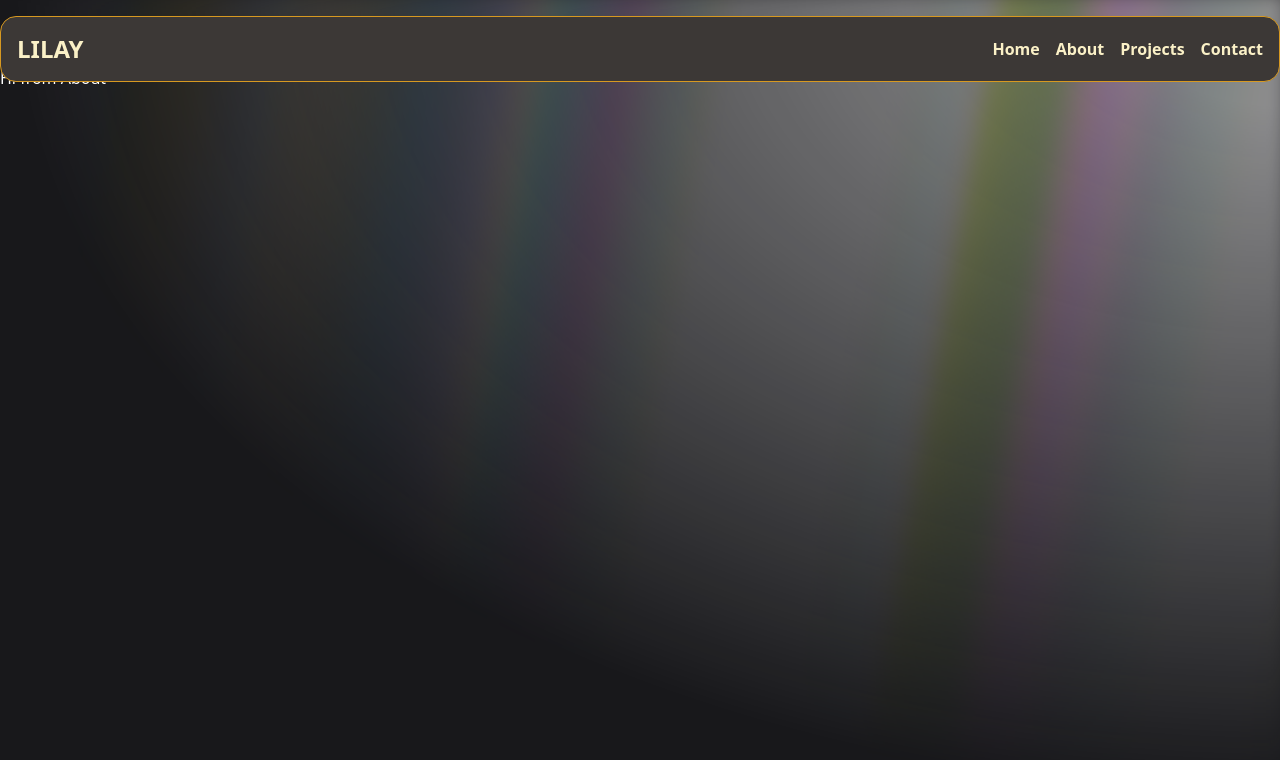
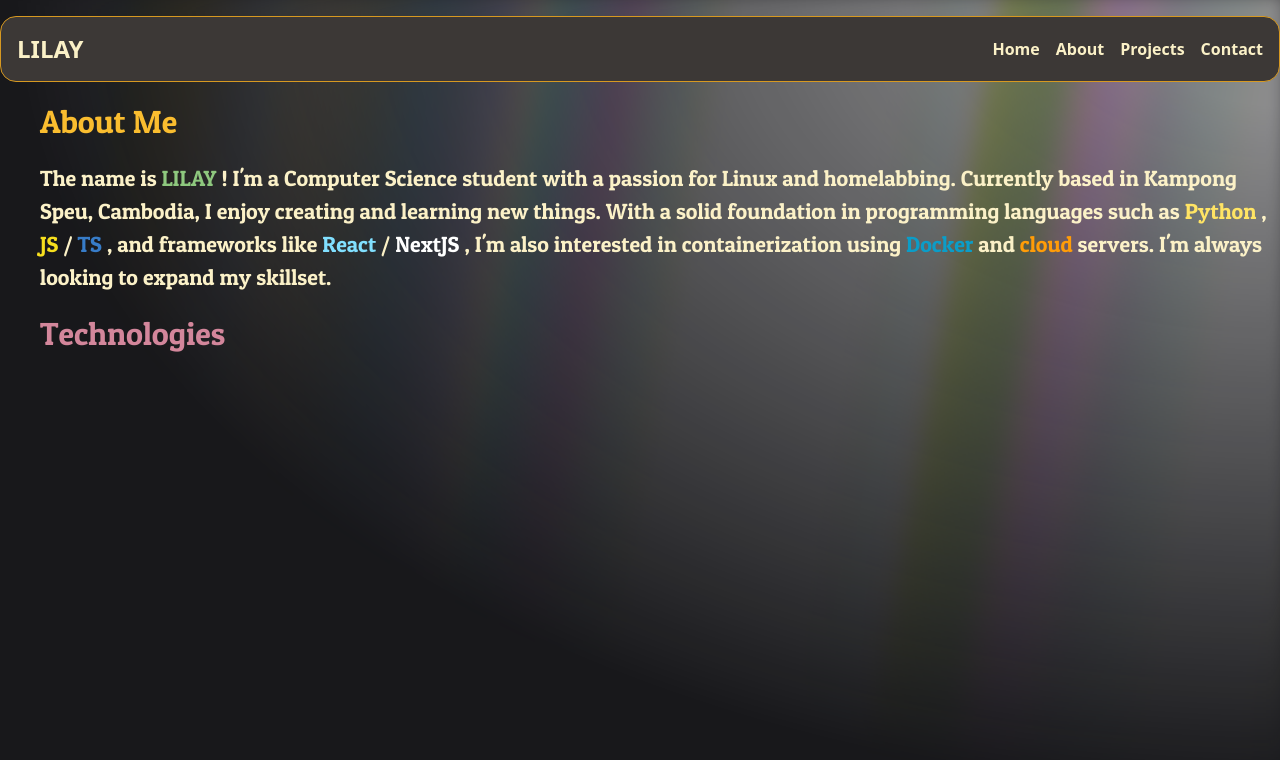
Before and after one commit to samithseu/portfolio, a Next.js app: page /about in a window 1280 px wide. Shown: the top 760 px of the page. Built offline with nearby package versions, Linux system fonts and the light colour scheme.

Commit message:
about page updates

```diff
--- a/app/about/page.tsx
+++ b/app/about/page.tsx
@@ -1,7 +1,35 @@
 export default function About() {
+  const name: string = "LILAY";
+  const greeting: string = `The name is `;
+  const blob0: string = ` ! I'm a Computer Science student with a passion for Linux and homelabbing. Currently based in Kampong Speu, Cambodia, I enjoy creating and learning new things. With a solid foundation in programming languages such as `;
+  const blob1: string = `, I'm also interested in containerization using `;
+  const blob2: string = `servers. I'm always looking to expand my skillset.`;
   return (
     <>
-      <h1 className="text-white">Hi from About</h1>
+      <div className="mx-auto max-w-[1400px] flex flex-col gap-4 h-full md:flex-row">
+        <div className="flex flex-col justify-start w-full pt-8 mb:w-2/6 sm:pl-10">
+          <h1 className="text-[#fabd2f] text-[36px] md:text-[32px] sm:text-[44px] font-patua_one">
+            About Me
+          </h1>
+          <p className="text-[#fbf1c7] text-[24px] md:text-[22px] sm:text-[44px] font-patua_one pt-4">
+            {greeting}
+            <span className="text-[#8ec87e]">{name}</span>
+            {blob0}
+            <span className="text-[#ffe464]">Python </span>,
+            <span className="text-[#f7df1e]"> JS </span> /
+            <span className="text-[#377cc8]"> TS </span>, and frameworks like
+            <span className="text-[#81e0ff]"> React </span> /
+            <span className="text-[#ffffff]"> NextJS </span>
+            {blob1}
+            <span className="text-[#0b9dc8]">Docker</span> and
+            <span className="text-[#ff9c08]"> cloud </span>
+            {blob2}
+          </p>
+          <h1 className="text-[#d3869b] text-[36px] md:text-[32px] sm:text-[44px] font-patua_one pt-4">
+            Technologies
+          </h1>
+        </div>
+      </div>
     </>
   );
 }
```
